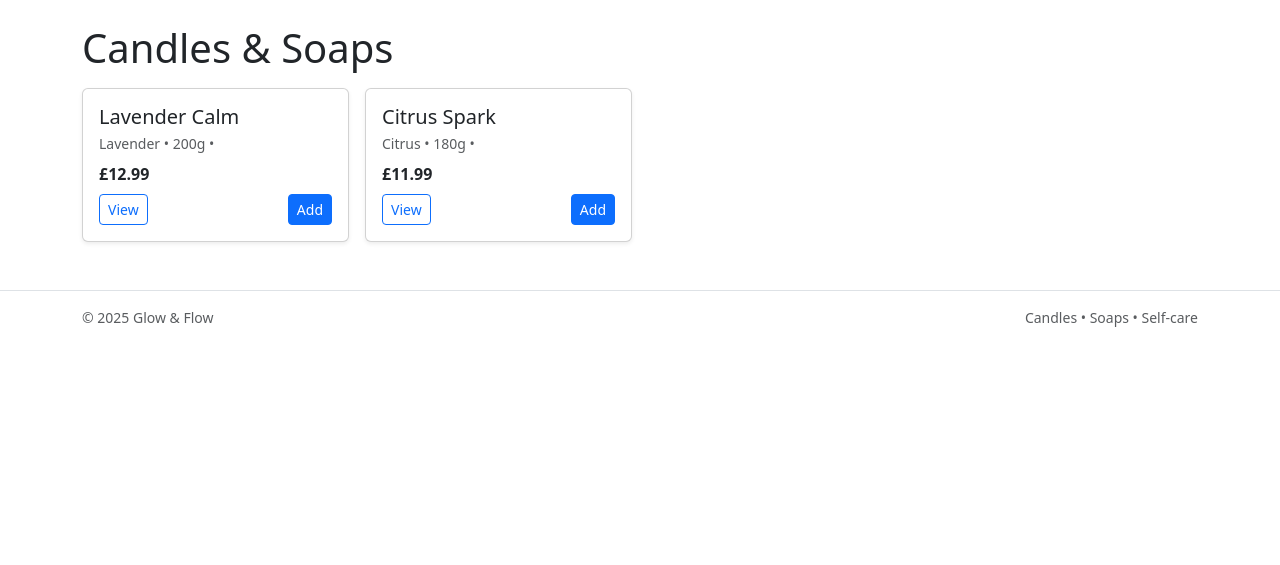
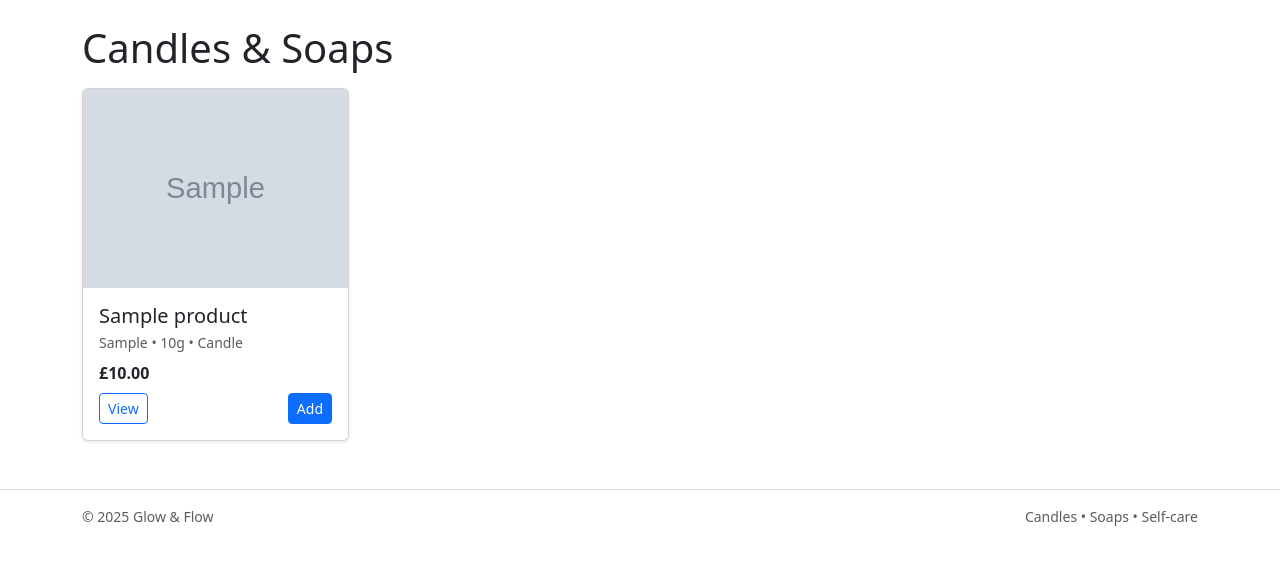
Before and after one commit to tambrulee/P4----Bubble-Bubble, a Django app: page / in a window 1280 px wide. Shown: the part 57-622 px from the top of the page. Run offline with Django 4.2, Linux system fonts and the light colour scheme; tables that the repository leaves empty hold one stand-in row (values such as "Sample post"); grey boxes marked "Sample" are stand-in pictures; parts of the project's set-up code (start-up, migrations or seed data) failed here and were passed over; some libraries are stand-ins or nearby versions.

Commit message:
Alter catalog model - multiple image upload

```diff
--- a/bubblebubble/bubblebubble/settings.py
+++ b/bubblebubble/bubblebubble/settings.py
@@ -11,9 +11,15 @@ https://docs.djangoproject.com/en/4.2/ref/settings/
 """
 
 from pathlib import Path
+import os
+
 
 # Build paths inside the project like this: BASE_DIR / 'subdir'.
 BASE_DIR = Path(__file__).resolve().parent.parent
+
+# Media files
+MEDIA_URL = "/media/"
+MEDIA_ROOT = BASE_DIR / "media"
 
 
 # Quick-start development settings - unsuitable for production
--- a/bubblebubble/bubblebubble/urls.py
+++ b/bubblebubble/bubblebubble/urls.py
@@ -16,6 +16,8 @@ Including another URLconf
 """
 from django.contrib import admin
 from django.urls import path, include
+from django.conf import settings
+from django.conf.urls.static import static
 
 urlpatterns = [
     path('admin/', admin.site.urls),
@@ -27,3 +29,6 @@ urlpatterns = [
     # Auth (login/logout/password reset)
     path('accounts/', include('django.contrib.auth.urls')),
 ]
+
+if settings.DEBUG:
+    urlpatterns += static(settings.MEDIA_URL, document_root=settings.MEDIA_ROOT)
--- a/bubblebubble/catalog/models.py
+++ b/bubblebubble/catalog/models.py
@@ -1,5 +1,6 @@
 from django.db import models
 from django.utils.text import slugify
+
 
 class Product(models.Model):
     CANDLE = "CANDLE"
@@ -14,12 +15,11 @@ class Product(models.Model):
     product_type = models.CharField(max_length=12, choices=TYPES)
     description = models.TextField(blank=True)
     scent = models.CharField(max_length=50, help_text="e.g. Lavender, Citrus")
-    burn_time_min = models.PositiveIntegerField(null=True, blank=True)  # candles only
+    burn_time_min = models.PositiveIntegerField(null=True, blank=True)
     weight_g = models.PositiveIntegerField(help_text="Net weight in grams")
-    price = models.DecimalField(max_digits=6, decimal_places=2)  # e.g. 12.99
+    price = models.DecimalField(max_digits=6, decimal_places=2)
     stock_qty = models.PositiveIntegerField(default=0)
     active = models.BooleanField(default=True)
-    image_url = models.URLField(blank=True)  # keep it simple: link to an image
     created_at = models.DateTimeField(auto_now_add=True)
 
     class Meta:
@@ -38,3 +38,14 @@ class Product(models.Model):
 
     def __str__(self):
         return self.title
+
+
+class ProductImage(models.Model):
+    product = models.ForeignKey(
+        Product, on_delete=models.CASCADE, related_name="images"
+    )
+    image = models.ImageField(upload_to="products/")
+    alt_text = models.CharField(max_length=140, blank=True)
+
+    def __str__(self):
+        return f"Image for {self.product.title}"
--- a/bubblebubble/catalog/templates/catalog/product_list.html
+++ b/bubblebubble/catalog/templates/catalog/product_list.html
@@ -7,9 +7,10 @@
   {% for p in products %}
   <div class="col-12 col-sm-6 col-lg-3">
     <div class="card h-100 shadow-sm">
-      {% if p.image_url %}
-      <img src="{{ p.image_url }}" class="card-img-top" alt="{{ p.title }}">
+      {% if p.images.first %}
+        <img src="{{ p.images.first.image.url }}" class="card-img-top" alt="{{ p.images.first.alt_text }}">
       {% endif %}
+
       <div class="card-body d-flex flex-column">
         <h5 class="card-title mb-1">{{ p.title }}</h5>
         <p class="card-text small text-muted mb-2">
--- a/bubblebubble/catalog/views.py
+++ b/bubblebubble/catalog/views.py
@@ -1,37 +1,12 @@
 from django.shortcuts import render, get_object_or_404
-from django.http import Http404
+from .models import Product
 
-# TODO: replace this with real Product model once you've added it
-FAKE_PRODUCTS = [
-    {
-        "slug": "lavender-calm",
-        "title": "Lavender Calm",
-        "scent": "Lavender",
-        "weight_g": 200,
-        "price": 12.99,
-        "type": "Candle",
-        "description": "Hand-poured lavender soy candle in a glass jar.",
-        "image": "https://placehold.co/400x300?text=Lavender+Calm",
-    },
-    {
-        "slug": "citrus-spark",
-        "title": "Citrus Spark",
-        "scent": "Citrus",
-        "weight_g": 180,
-        "price": 11.99,
-        "type": "Soap",
-        "description": "Refreshing citrus soap bar with shea butter.",
-        "image": "https://placehold.co/400x300?text=Citrus+Spark",
-    },
-]
 
 def product_list(request):
-    # later: Product.objects.filter(active=True)
-    return render(request, "catalog/product_list.html", {"products": FAKE_PRODUCTS})
+    products = Product.objects.filter(active=True, stock_qty__gt=0)
+    return render(request, "catalog/product_list.html", {"products": products})
+
 
 def product_detail(request, slug):
-    # later: get_object_or_404(Product, slug=slug, active=True)
-    for p in FAKE_PRODUCTS:
-        if p["slug"] == slug:
-            return render(request, "catalog/product_detail.html", {"product": p})
-    raise Http404("Product not found")
+    product = get_object_or_404(Product, slug=slug, active=True)
+    return render(request, "catalog/product_detail.html", {"product": product})
```
Also changed, not shown: bubblebubble/catalog/admin.py (+12 -1 lines), bubblebubble/catalog/templates/catalog/product_detail.html (+36 -8 lines), bubblebubble/catalog/migrations/0002_remove_product_image_url_productimage.py (added), bubblebubble/db.sqlite3.
